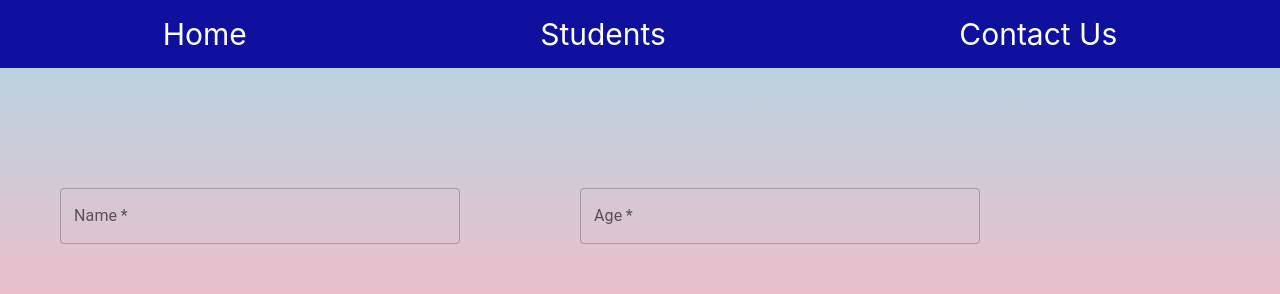
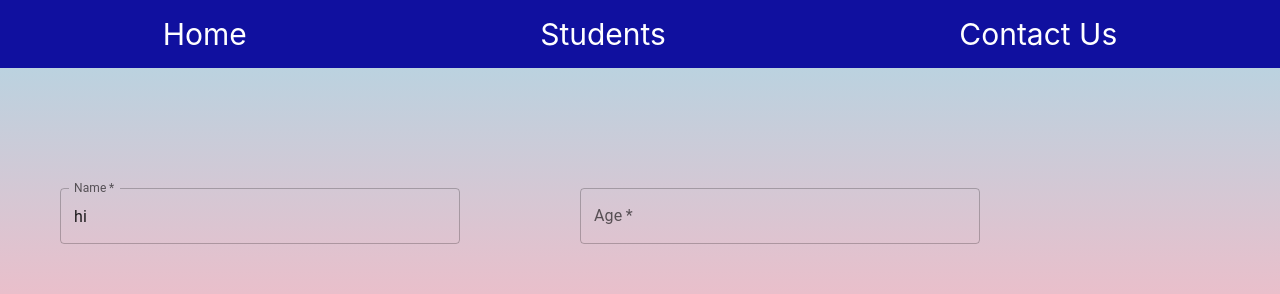
Before and after one commit to Raghavender-lonka/react-assignments, a React (Create React App) app: page /addorupdate in a window 1280 px wide. Shown: the top 294 px of the page. Built offline with nearby package versions, Linux system fonts and the light colour scheme.

Commit message:
change filter to forEach

```diff
--- a/src/components/Addorupdate.jsx
+++ b/src/components/Addorupdate.jsx
@@ -11,7 +11,7 @@ const Addorupdate = () => {
   const navigate = useNavigate()
   const [data, setData] = useContext(ContextData)
   const [details, setDetails] = useState({
-    name: "",
+    name: "hi",
     age: "",
     course: "",
     batch: "",
@@ -19,7 +19,7 @@ const Addorupdate = () => {
   })
 
   useEffect(() => {
-    data.filter((item) => {
+    data.forEach((item) => {
       if (item.id === id) {
         //checking for existing id and set details of it
         // console.log(item.id, id)
```
